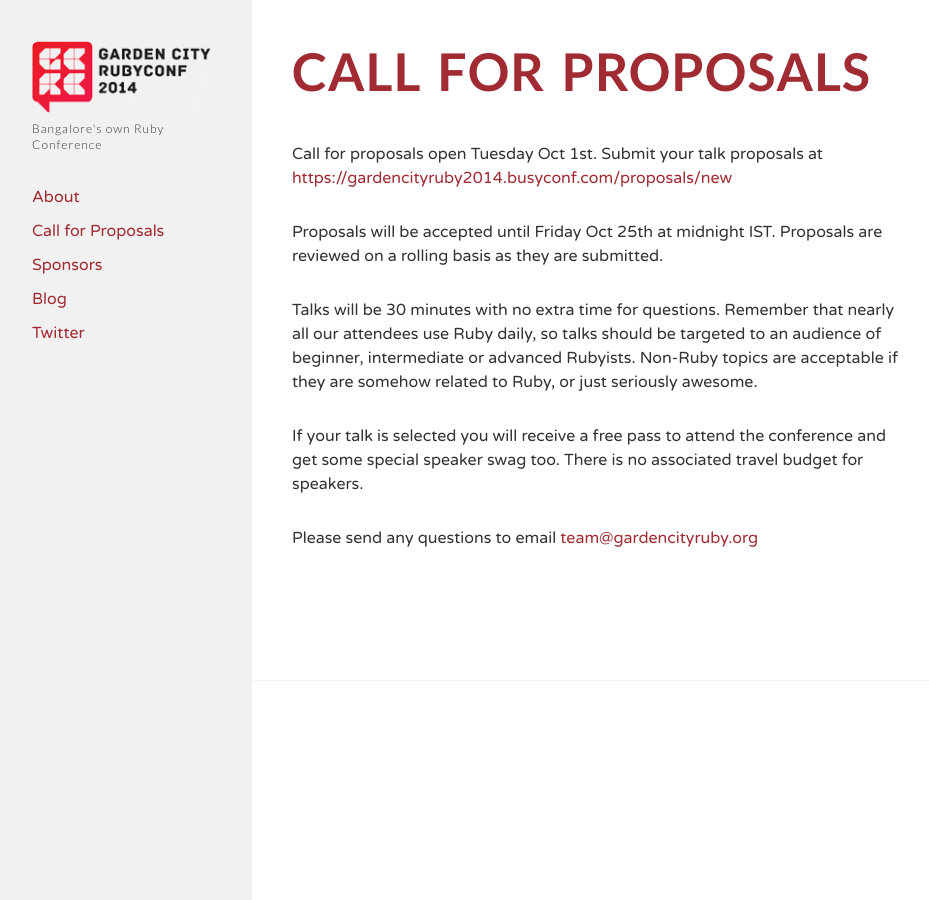
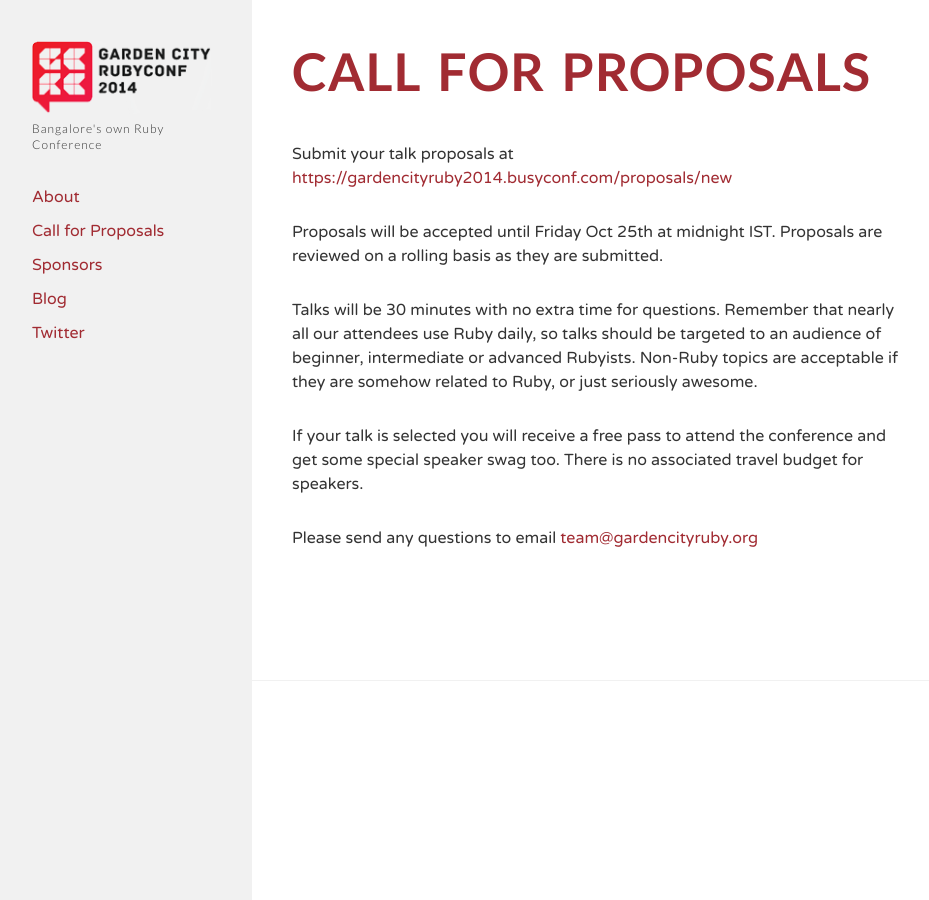
Before and after one commit to GardenCityRuby/GCRC2014, a Jekyll site: the page built from cfp.md, in a window 1280 px wide. Shown: the whole page, without its empty margins (8-937 px from the left). Built offline with Jekyll 4.4.1, drawn with Linux system fonts in a browser that asks for light colours; nearby versions of some CDN libraries.

Commit message:
Minor change in cfp page

```diff
--- a/cfp.md
+++ b/cfp.md
@@ -5,7 +5,7 @@
 tags: [ruby, gardencityruby, bangalore, blog, conference]
 ---
 
-Call for proposals open Tuesday Oct 1st. Submit your talk proposals at [https://gardencityruby2014.busyconf.com/proposals/new](https://gardencityruby2014.busyconf.com/proposals/new)
+Submit your talk proposals at [https://gardencityruby2014.busyconf.com/proposals/new](https://gardencityruby2014.busyconf.com/proposals/new)
 
 Proposals will be accepted until Friday Oct 25th at midnight IST. Proposals are reviewed on a rolling basis as they are submitted.
 
```
